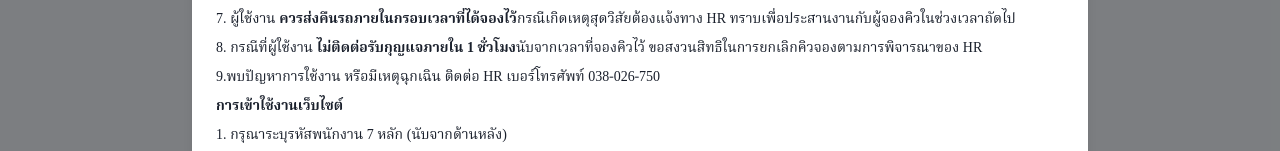
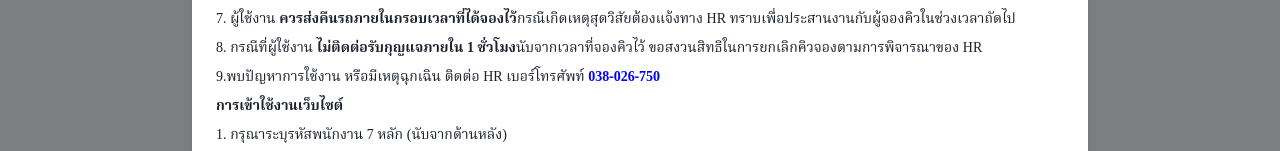
Before and after one commit to KawinOfficial/CRS, a React (Vite) app: page /crs/ in a window 1280 px wide. Shown: the part 425-576 px from the top of the page. Built offline with nearby package versions, Linux system fonts and the light colour scheme; no server answers.

Commit message:
Add files via upload

```diff
--- a/src/components/Modals/ConfirmModal.jsx
+++ b/src/components/Modals/ConfirmModal.jsx
@@ -20,12 +20,12 @@ import {
 import { FaCheckCircle, FaTimesCircle } from "react-icons/fa";
 
 import axios from "axios";
+const urlPath = "http://10.1.8.253:80/CRS/API/edit-book.php";
 
 export default function BookingModal({ formInput }) {
   const [ID, setID] = useState("");
   const { isOpen, onOpen, onClose } = useDisclosure();
   const toast = useToast();
-  const urlPath = "http://10.1.8.253:80/CRS/API/edit-book.php";
 
   const handleSubmit = () => {
     // console.log(formInput);
@@ -34,6 +34,7 @@ export default function BookingModal({ formInput }) {
       axios
         .post(urlPath, { ...formInput })
         .then(({ data: { state } }) => {
+          // console.log(data);
           if (state) {
             toast({
               title: "แก้ไขสำเร็จ (Edit success.)",
--- a/src/components/Modals/EditModal.jsx
+++ b/src/components/Modals/EditModal.jsx
@@ -30,6 +30,9 @@ export default function EditModal({ info }) {
     agent: info.agent,
     tel: info.tel,
     purpose: info.purpose,
+    cars: info.cars,
+    datetimeUse: info.datetimeUse,
+    datetimeReturn: info.datetimeReturn,
   });
   const { isOpen, onOpen, onClose } = useDisclosure();
 
--- a/src/components/Modals/TermOfUsed.jsx
+++ b/src/components/Modals/TermOfUsed.jsx
@@ -154,7 +154,7 @@ export default function TermOfUsed() {
 
               <Text className="font-thai" fontSize="sm">
                 9.พบปัญหาการใช้งาน หรือมีเหตุฉุกเฉิน ติดต่อ HR เบอร์โทรศัพท์
-                038-026-750
+                <span className="font-thai font-term"> 038-026-750</span>
                 {/* <span fontSize="small">
                   {" "}
                   (Encountered a problem in use or if there is an emergency,
```
